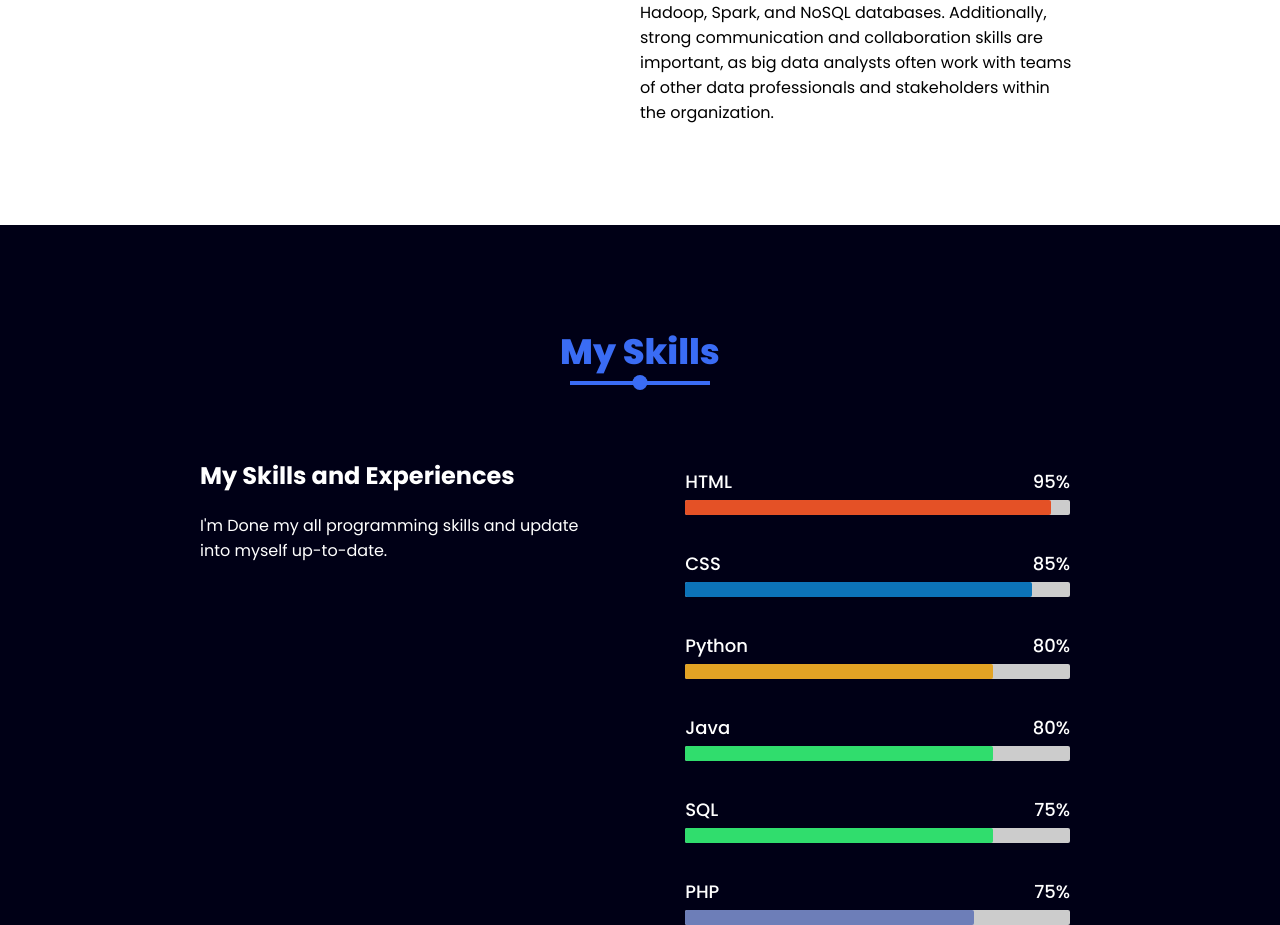
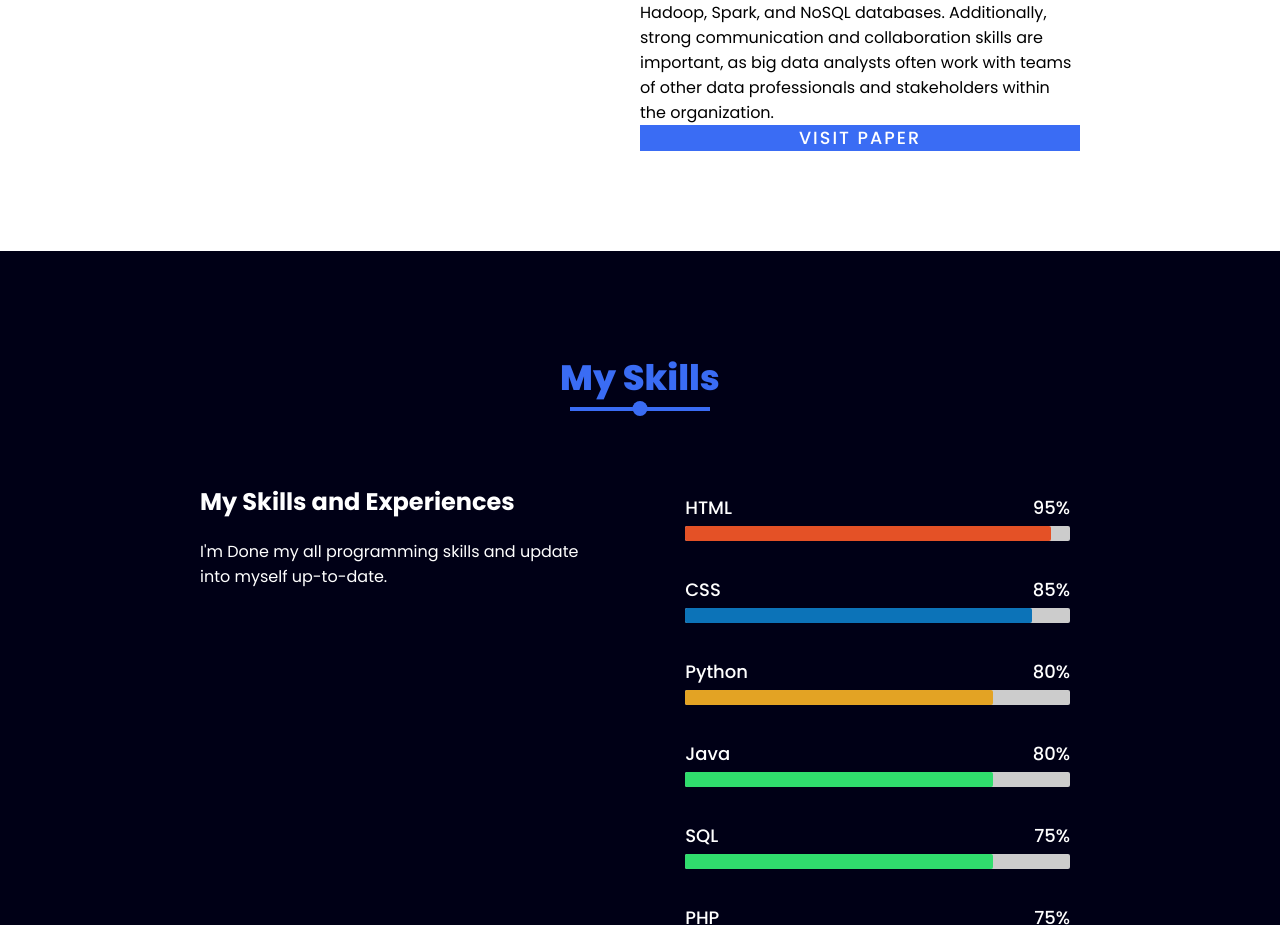
Before and after one commit to ravimanivel/website, a plain HTML site: page index.html in a window 1280 px wide. Shown: the part 2445-3370 px from the top of the page. Drawn offline with Linux system fonts and the light colour scheme.

Commit message:
Update index.html

```diff
--- a/index.html
+++ b/index.html
@@ -72,7 +72,18 @@ able to work well both in a team environment as well as using own initiative.</p
         	<div class="column col-right reveal">
           <h2 class="content-title" href="https://www.interscience.in/ijcct/vol9/iss1/3/">M, Ravi (2023) "A CREATIVE JOURNEY INTO BIG DATA ANALYSTS," International Journal of Computer and Communication Technology: Vol. 9: Iss. 1, Article 3.</h2>
           <p class="paragraph-text">A big data analyst is a professional who specializes in analyzing and interpreting large and complex sets of data. They use various tools and techniques to extract insights and trends from the data, which can help businesses make informed decisions and improve their operations.To become a big data analyst, you typically need a strong background in statistics, computer science, and data analysis. You may also need experience working with big data tools such as Hadoop, Spark, and NoSQL databases. Additionally, strong communication and collaboration skills are important, as big data analysts often work with teams of other data professionals and stakeholders within the organization.</p>
-        	</div>
+        	<button href="https://www.interscience.in/ijcct/vol9/iss1/3/" style="color: #fff;
+  background: #3a6cf4;
+  display: inline-block;
+  font-size: 1.1em;
+  font-weight: 500;
+  text-transform: uppercase;
+  letter-spacing: 2px;
+  width: 100%;
+  border: none;
+  cursor: pointer;
+  transition: 0.5s ease;"> Visit Paper </button>
+		</div>
 	      </div>
      </section>
 
```
